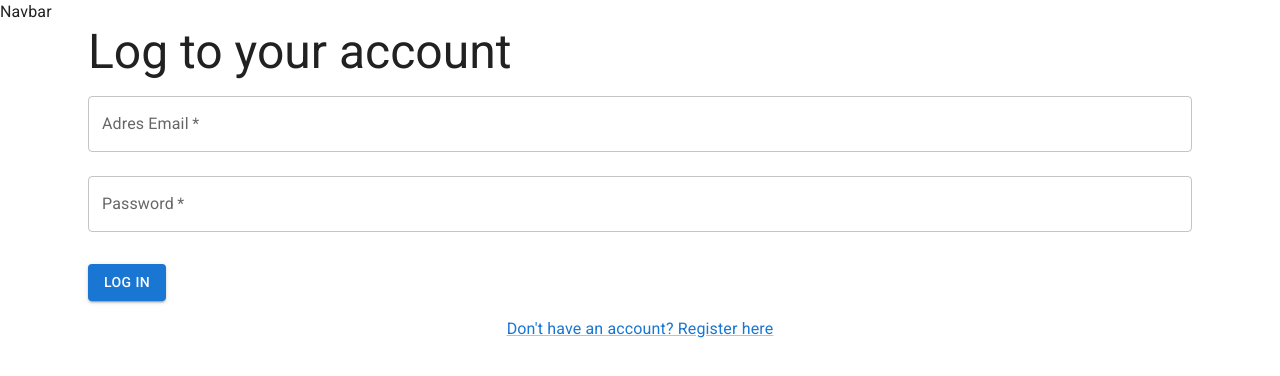
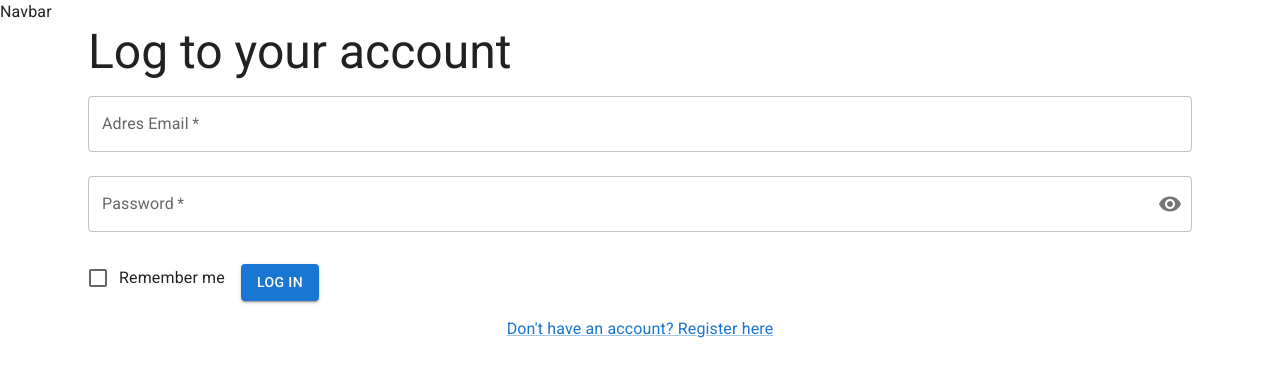
Before and after one commit to AlicjaSzot/Authentication-System---Backend-Service, a React (Create React App) app in the folder frontend/: page /login in a window 1280 px wide. Shown: the top 376 px of the page. Built offline with nearby package versions, Linux system fonts and the light colour scheme.

Commit message:
Add password visibility toggle, toast notifications, field focus management, loading spinner on btn and checbox remember me in login formular (login form)

```diff
--- a/frontend/package.json
+++ b/frontend/package.json
@@ -21,6 +21,7 @@
     "react": "^19.2.4",
     "react-dom": "^19.2.4",
     "react-hook-form": "^7.72.0",
+    "react-hot-toast": "^2.6.0",
     "react-router-dom": "^7.13.1",
     "react-scripts": "5.0.1",
     "typescript": "^4.9.5",
--- a/frontend/src/App.tsx
+++ b/frontend/src/App.tsx
@@ -4,9 +4,12 @@ import Layout from "./pages/Layout";
 import LoginPage from "./pages/LoginPage";
 import RegisterPage from "./pages/RegisterPage";
 import DashboardPage from "./pages/DashboardPage";
+import { Toaster } from "react-hot-toast";
 
 function App() {
   return (
+    <>
+      <Toaster position="bottom-center" />
       <Routes>
         <Route path="/" element={<Navigate to="/login" />} />
         <Route element={<Layout />}>
@@ -15,6 +18,7 @@ function App() {
           <Route path="dashboard" element={<DashboardPage />} />
         </Route>
       </Routes>
+    </>
   );
 }
 
--- a/frontend/src/components/LoginForm.tsx
+++ b/frontend/src/components/LoginForm.tsx
@@ -1,10 +1,23 @@
-import { Box, Button, TextField, Link as MuiLink } from "@mui/material";
+import {
+  Box,
+  Button,
+  TextField,
+  Link as MuiLink,
+  InputAdornment,
+  IconButton,
+  CircularProgress,
+  FormControlLabel,
+  Checkbox,
+} from "@mui/material";
 import { Link } from "react-router-dom";
-import { useForm } from "react-hook-form";
+import { Controller, useForm } from "react-hook-form";
 import { zodResolver } from "@hookform/resolvers/zod";
 import { LoginFormValues, loginSchema } from "../schema/loginSchema";
+import { useState } from "react";
+import { CheckBox, Visibility, VisibilityOff } from "@mui/icons-material";
 
 export type LoginCredentials = {
+  rememberMe: any;
   email: string;
   password: string;
 };
@@ -12,20 +25,42 @@ export type LoginCredentials = {
 const LoginForm = ({
   onSubmit,
 }: {
-  onSubmit: (data: LoginCredentials) => void;
+  onSubmit: (data: LoginFormValues) => void;
 }) => {
   const {
-    register,
+    control,
     handleSubmit,
     formState: { errors, isSubmitting },
   } = useForm<LoginFormValues>({
     resolver: zodResolver(loginSchema),
     mode: "onBlur",
+    defaultValues: {
+      email: "",
+      password: "",
+      rememberMe: false,
+    },
   });
+
+  const [showPassword, setShowPassword] = useState(false);
+
+  const togglePasswordVisibility = () => {
+    setShowPassword((prev) => !prev);
+  };
+  const handleMouseDownPassword = (
+    event: React.MouseEvent<HTMLButtonElement>,
+  ) => {
+    event.preventDefault();
+  };
 
   return (
     <Box component="form" onSubmit={handleSubmit(onSubmit)} noValidate>
+      <Controller
+        name="email"
+        control={control}
+        render={({ field: { ref, ...field } }) => (
           <TextField
+            {...field}
+            inputRef={ref}
             margin="normal"
             label="Adres Email"
             required
@@ -34,26 +69,61 @@ const LoginForm = ({
             autoComplete="email"
             error={!!errors.email}
             helperText={errors.email?.message}
-        {...register("email")}
           />
+        )}
+      />
+      <Controller
+        name="password"
+        control={control}
+        render={({ field: { ref, ...field } }) => (
           <TextField
+            {...field}
+            inputRef={ref}
             margin="normal"
             label="Password"
             required
             fullWidth
-        type="password"
             autoComplete="current-password"
             error={!!errors.password}
             helperText={errors.password?.message}
-        {...register("password")}
+            type={showPassword ? "password" : "text"}
+            InputProps={{
+              endAdornment: (
+                <InputAdornment position="end">
+                  <IconButton
+                    onClick={togglePasswordVisibility}
+                    aria-label="toggle password visibility"
+                    edge="end"
+                    onMouseDown={handleMouseDownPassword}
+                  >
+                    {showPassword ? <VisibilityOff /> : <Visibility />}
+                  </IconButton>
+                </InputAdornment>
+              ),
+            }}
+          />
+        )}
+      />
+      <Controller
+        name="rememberMe"
+        control={control}
+        render={({ field: { value, ...field } }) => (
+          <FormControlLabel
+            control={<Checkbox {...field} checked={!!value} />}
+            label="Remember me"
+          />
+        )}
       />
       <Button
         variant="contained"
         sx={{ mt: 3, mb: 2 }}
         type="submit"
         disabled={isSubmitting}
+        startIcon={
+          isSubmitting ? <CircularProgress size={20} color="inherit" /> : null
+        }
       >
-        Log in
+        {isSubmitting ? "Logging in..." : "Log in"}
       </Button>
 
       <Box textAlign="center">
--- a/frontend/src/pages/LoginPage.tsx
+++ b/frontend/src/pages/LoginPage.tsx
@@ -3,6 +3,7 @@ import LoginForm, { LoginCredentials } from "../components/LoginForm";
 import { Container, Typography } from "@mui/material";
 import { useNavigate } from "react-router-dom";
 import { LoginUser } from "../api/auth";
+import { toast } from "react-hot-toast";
 
 const LoginPage = () => {
   const navigate = useNavigate();
@@ -11,12 +12,16 @@ const LoginPage = () => {
     try {
       const result = await LoginUser(data);
 
-      console.log("Zalogowano pomyślnie!", result);
-      localStorage.setItem("token", result.token);
+      const storage = data.rememberMe ? localStorage : sessionStorage;
+
+      storage.setItem("token", result.token);
+
+      toast.success("Login successful!");
 
       navigate("/dashboard");
     } catch (err) {
       console.error("Login failed:", err);
+      toast.error("Login failed!");
     }
   };
 
--- a/frontend/src/schema/loginSchema.ts
+++ b/frontend/src/schema/loginSchema.ts
@@ -1,8 +1,10 @@
+import { RememberMe } from "@mui/icons-material";
 import { z } from "zod";
 
 export const loginSchema = z.object({
   email: z.string().email("Invalid email format").min(1, "Email is required"),
   password: z.string().min(8, "Password must be at least 8 characters"),
+  rememberMe: z.boolean(),
 });
 
 export type LoginFormValues = z.infer<typeof loginSchema>;
```
Also changed, not shown: 1 other file (tests, documents, lock files or other folders). Lines whose indentation alone changed are shown as unchanged.
